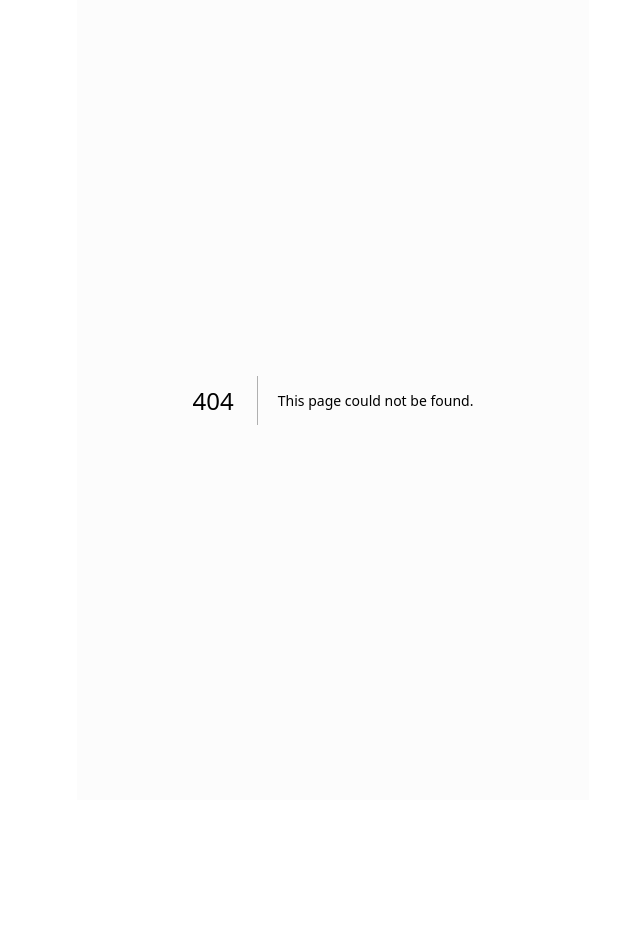
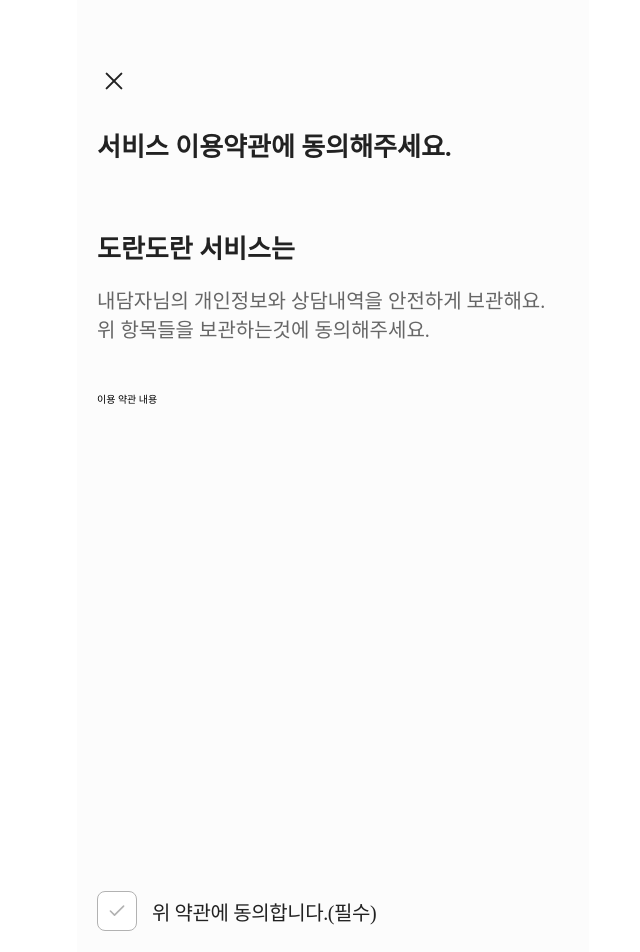
Before and after one commit to hajung00/dorandoran, a Next.js app: page /login/agreement in a window 1280 px wide. Before the commit this address had no page. Shown: the top 952 px of the page, without its empty margins (307-947 px from the left). Before the commit the page ends 800 px from the top, so only its background shows below. Built offline with nearby package versions, Linux system fonts and the light colour scheme; a web font is replaced by a local one.

Commit message:
약관 동의 ui 생성

```diff
--- /dev/null
+++ b/pages/login/agreement/index.tsx
@@ -0,0 +1,184 @@
+'use client';
+import React, { useCallback, useEffect, useState } from 'react';
+import styled from 'styled-components';
+
+// import svg
+import XIcon from '../../../public/icons/x.svg';
+import CheckIcon from '../../../public/icons/check.svg';
+
+// import components
+import Layout from '@/components/Layout';
+import { useRouter } from 'next/router';
+
+const Header = styled.header`
+  padding: 60px 20px 0 20px;
+  color: #222;
+
+  .icon-wrapper {
+    display: inline-block;
+    padding: 12px 8px;
+  }
+`;
+
+const Content = styled.div`
+  padding: 0 20px;
+  margin-top: 22px;
+  margin-bottom: 12.5%;
+  flex: 1;
+
+  .description {
+    color: #222;
+    font-family: 'Pretendard';
+    font-size: clamp(20px, 6vw, 26px);
+    font-weight: 600;
+    margin-bottom: 65px;
+  }
+
+  .sub-description {
+    margin-top: 12px;
+    margin-bottom: 48px;
+    color: #666;
+    font-family: 'Pretendard';
+    font-size: clamp(16px, 5vw, 20px);
+    font-weight: 400;
+  }
+  .point {
+    display: block;
+    margin-bottom: 20px;
+    color: #222;
+    font-family: 'Pretendard';
+    font-size: clamp(20px, 6vw, 26px);
+    font-weight: 600;
+  }
+
+  .agreement-content {
+    height: 450px;
+    margin-bottom: 50px;
+  }
+
+  .check-box-section {
+    display: flex;
+    gap: 15px;
+    align-items: center;
+    margin-bottom: 35px;
+
+    & > p {
+      color: var(--gray09, #222);
+      font-family: 'Pretendard';
+      font-size: 20px;
+      font-style: normal;
+      font-weight: 500;
+      line-height: normal;
+      letter-spacing: -0.4px;
+    }
+  }
+
+  .check-box {
+    display: flex;
+    width: 40px;
+    height: 40px;
+    align-items: center;
+    justify-content: center;
+    border-radius: 8px;
+    border: 1px solid var(--gray05, #b2b2b2);
+    background: var(--white, #fff);
+  }
+
+  .checked {
+    background: var(--doranblue, #565bff);
+  }
+
+  & > button {
+    width: 100%;
+    border-radius: 18px;
+    background: #e3e3e3;
+    border: none;
+    padding: 4.5%;
+    color: #b2b2b2;
+    font-family: 'Pretendard';
+    font-size: clamp(18px, 4vw, 20px);
+    font-style: normal;
+    font-weight: 600;
+    line-height: normal;
+    letter-spacing: -0.4px;
+  }
+
+  .enable {
+    background: #565bff;
+    color: #fff;
+    cursor: pointer;
+  }
+`;
+
+const Agreement = () => {
+  const router = useRouter();
+
+  const [checked, setChecked] = useState(false);
+  const [enableButton, setEnableButton] = useState(false);
+
+  useEffect(() => {
+    if (checked) {
+      setEnableButton(true);
+    } else {
+      setEnableButton(false);
+    }
+  }, [checked]);
+
+  const onClickJoinHandler = useCallback(() => {
+    if (enableButton) {
+      // 회원가입 api 적용
+    }
+  }, [enableButton]);
+
+  return (
+    <Layout>
+      <Header>
+        <div
+          className='icon-wrapper'
+          onClick={() => {
+            router.push('/counsel');
+          }}
+        >
+          <XIcon width={18} height={18} alt={'cancel'} stroke={'#666666'} />
+        </div>
+      </Header>
+      <Content>
+        <p className='description'>서비스 이용약관에 동의해주세요.</p>
+        <p className='sub-description'>
+          <span className='point'>도란도란 서비스는</span>
+          내담자님의 개인정보와 상담내역을 안전하게 보관해요. <br />위 항목들을
+          보관하는것에 동의해주세요.
+        </p>
+        <div className='agreement-content'>이용 약관 내용</div>
+        <div
+          className='check-box-section'
+          onClick={() => {
+            setChecked((prev) => !prev);
+          }}
+        >
+          <div className={`check-box ${checked ? 'checked' : ''}`}>
+            {checked ? (
+              <CheckIcon width={20} height={20} alt={'check'} stroke={'#FFF'} />
+            ) : (
+              <CheckIcon
+                width={20}
+                height={20}
+                alt={'check'}
+                stroke={'#B2B2B2'}
+              />
+            )}
+          </div>
+          <p>위 약관에 동의합니다.(필수)</p>
+        </div>
+        <button
+          className={`${enableButton ? 'enable' : ''}`}
+          onClick={onClickJoinHandler}
+        >
+          회원가입 완료
+        </button>
+      </Content>
+    </Layout>
+  );
+};
+
+export default Agreement;
```
Also changed, not shown: pages/login/select-organization/index.tsx (+9 -6 lines), public/icons/check.svg.
